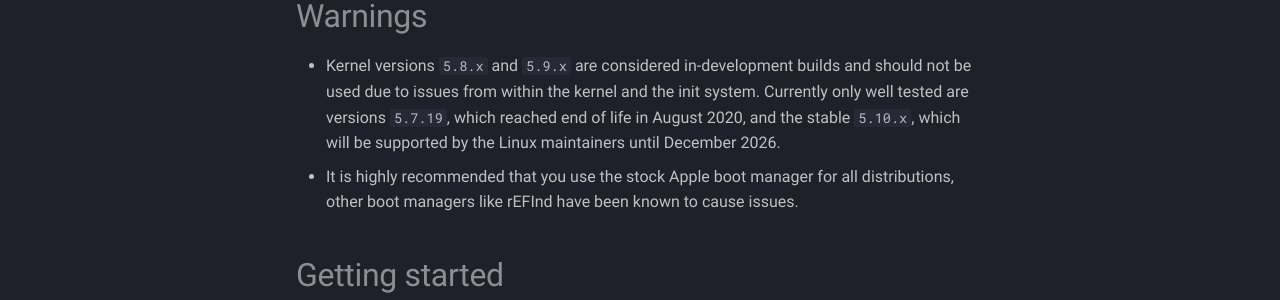
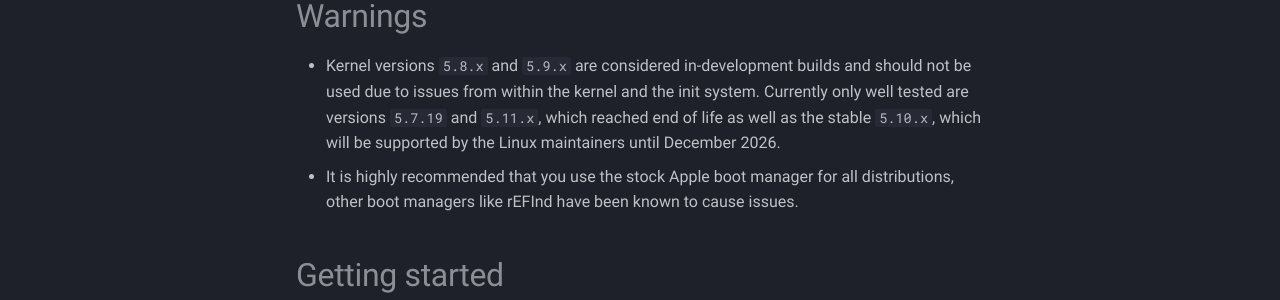
Before and after one commit to t2linux/wiki, an MkDocs documentation site: the page built from docs/index.md, in a window 1280 px wide and 900 px high. Shown: the part 427-727 px from the top of the window. Built offline with MkDocs 1.6.1 and Material for MkDocs 9.7.7, drawn with Linux system fonts in a browser that asks for light colours; comment, search, counter and statistics services are not loaded.

Commit message:
Index: Update kernel version stability warning to include 5.11.x

```diff
--- a/docs/index.md
+++ b/docs/index.md
@@ -7,7 +7,7 @@ A list of those devices can be found [on Apple's website](https://support.apple.
 
 # Warnings
 
-- Kernel versions `5.8.x` and `5.9.x` are considered in-development builds and should not be used due to issues from within the kernel and the init system. Currently only well tested are versions `5.7.19`, which reached end of life in August 2020, and the stable `5.10.x`, which will be supported by the Linux maintainers until December 2026.
+- Kernel versions `5.8.x` and `5.9.x` are considered in-development builds and should not be used due to issues from within the kernel and the init system. Currently only well tested are versions `5.7.19` and `5.11.x`, which reached end of life as well as the stable `5.10.x`, which will be supported by the Linux maintainers until December 2026.
 - It is highly recommended that you use the stock Apple boot manager for all distributions, other boot managers like rEFInd have been known to cause issues.
 
 # Getting started
```
